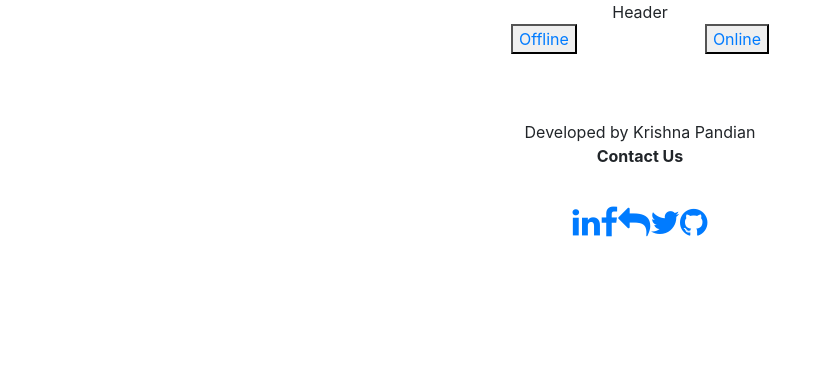
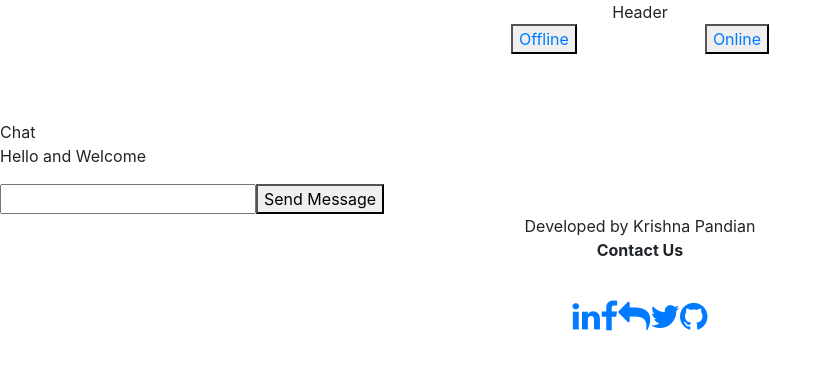
Before and after one commit to krishnakpandian/Sudoku_Online, a React (Create React App) app: page / in a window 1280 px wide. Shown: the top 370 px of the page, without its empty margins (0-832 px from the left). Built offline with nearby package versions, Linux system fonts and the light colour scheme; no server answers.

Commit message:
Started learning sockets with flask

```diff
--- a/package.json
+++ b/package.json
@@ -13,6 +13,7 @@
     "react-dom": "^16.13.1",
     "react-router-dom": "^5.2.0",
     "react-scripts": "3.4.3",
+    "socket.io-client": "^2.3.0",
     "sudoku": "0.0.3"
   },
   "scripts": {
--- a/src/App.js
+++ b/src/App.js
@@ -5,6 +5,7 @@ import Header from './Components/Header/Header.js';
 import Footer from './Components/Footer/Footer.js';
 import Sudoku from './Components/Sudoku/Sudoku.js';
 import Join from './Components/Join/Join.js';
+import Chat from './Components/Chat/Chat.js';
 function App() {
   return (
     <>
@@ -19,6 +20,7 @@ function App() {
               <Join/>
             </Route>
           </Switch>
+          <Chat/>
           <Footer/>
       </Router>
       </div>
--- /dev/null
+++ b/src/Components/Chat/Chat.js
@@ -0,0 +1,46 @@
+import React, {useState, useEffect} from 'react';
+import './Chat.scss';
+import io from 'socket.io-client';
+
+
+const Chat = () => {
+    const [messageStream,setMessageStream] = useState(['Hello and Welcome']);
+    const [message, setMessage] = useState('')
+    var socket = io.connect('localhost:5000')
+    useEffect( () => {
+        getMessages()
+    }, [messageStream.length])
+
+    const getMessages = () => {
+        socket.on("message", msg => {setMessageStream([...messageStream, msg])
+        });
+    }
+
+    const onClick= () => {
+        console.log(message);
+        if (message !== "") {
+            socket.emit("message", message);
+            console.log(messageStream)
+        }
+        else {
+            console.log("Add Message")
+        }
+    }
+    return(
+        <>
+            <div class="chat-container">
+                Chat
+                {messageStream.length > 0 &&
+                    messageStream.map(msg => (
+                      <div>
+                        <p>{msg}</p>
+                      </div>
+                    ))}
+                <input type="text" onChange={event => setMessage(event.target.value)}/>
+                <button onClick = {() => onClick()}> Send Message</button>
+            </div>
+        </>
+    );
+}
+
+export default Chat
```
Also changed, not shown: src/Components/Chat/Chat.scss (added), 2 other files (tests, documents, lock files or other folders).
